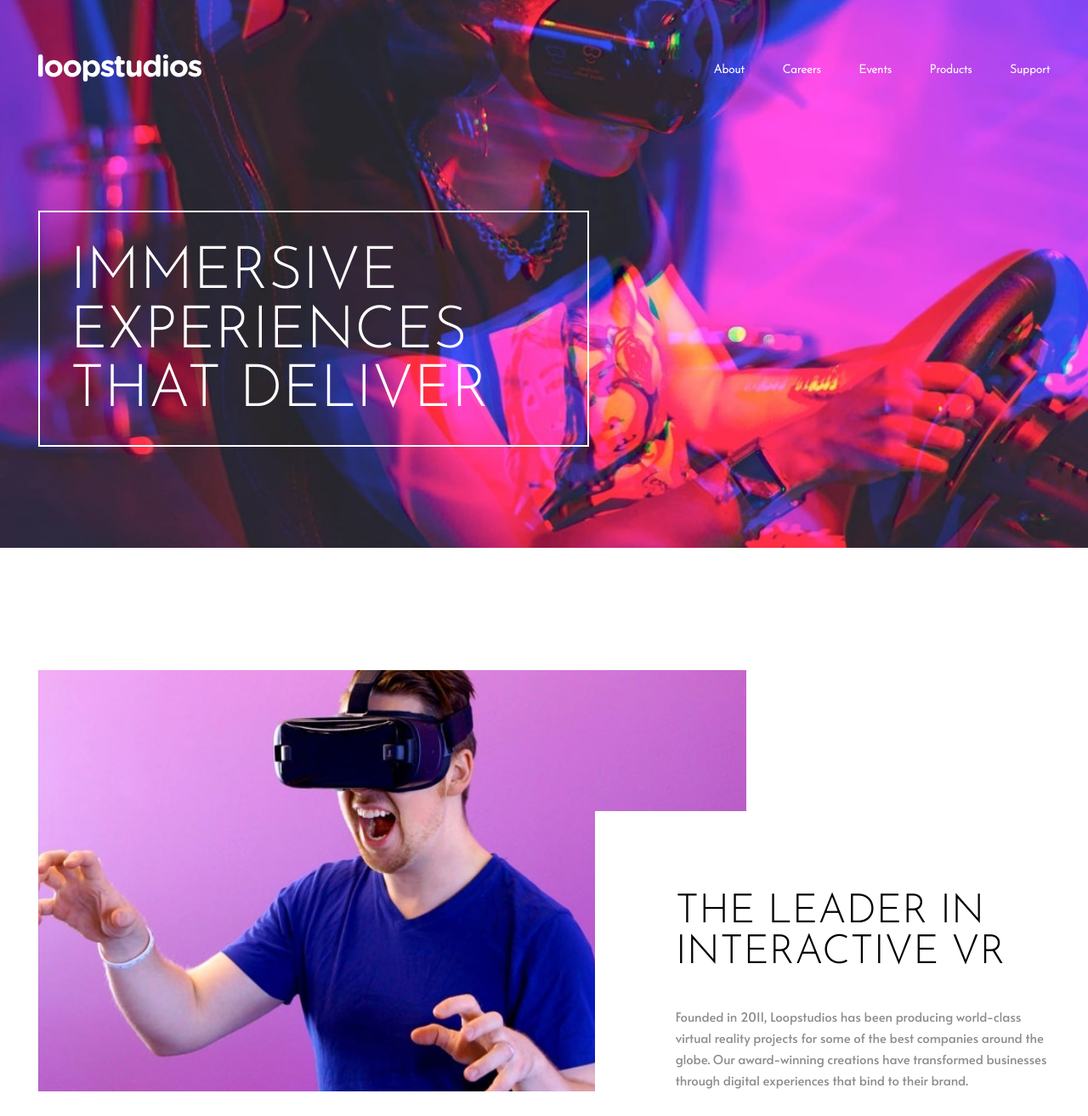
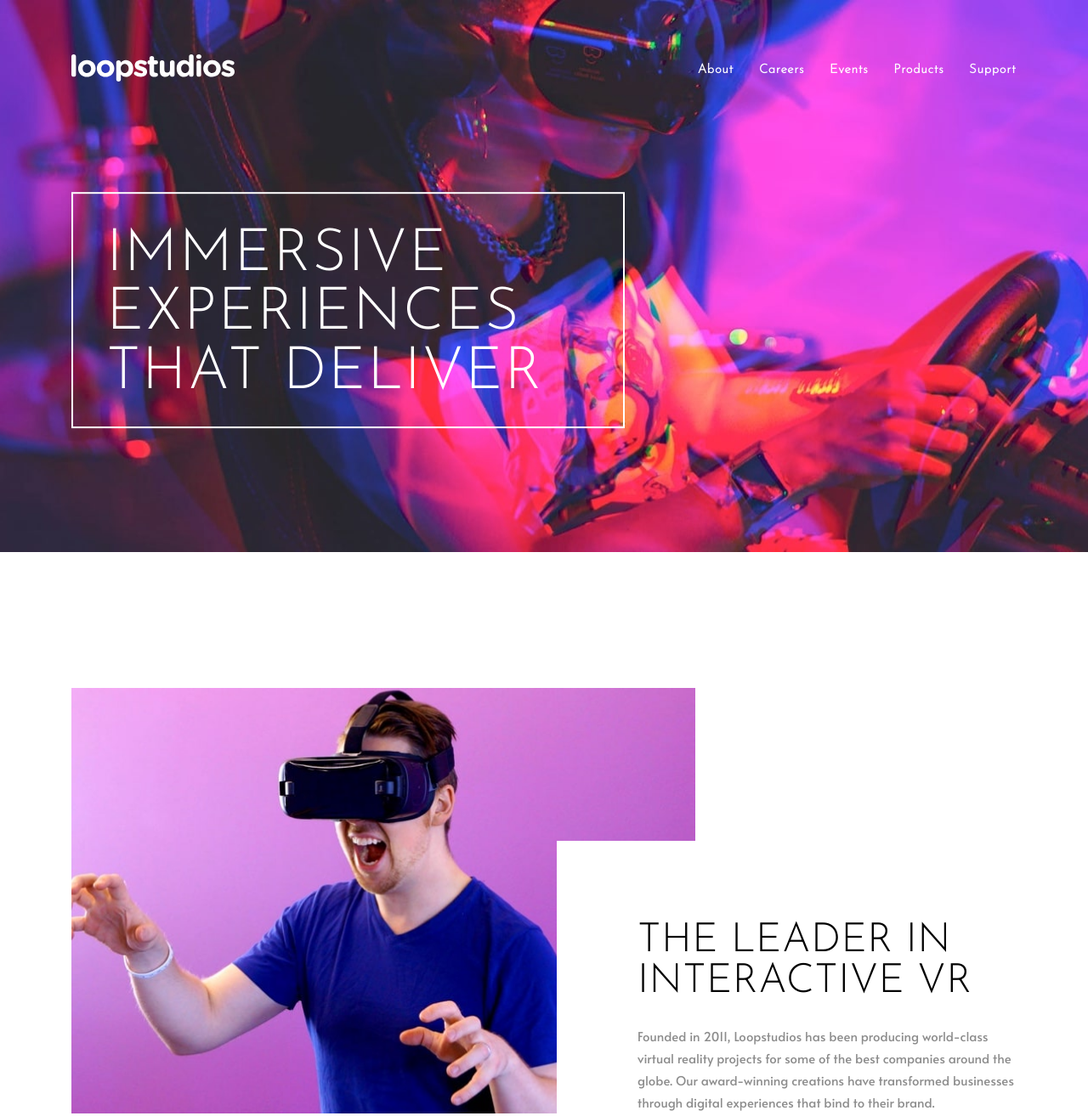
Before and after one commit to franCarre/loopstudios-landing-page, a plain HTML site: page index.html in a window 1280 px wide. Shown: the top 1314 px of the page at 85% size. Drawn offline with nearby package versions, Linux system fonts and the light colour scheme.

Commit message:
Resize elements

```diff
--- a/sass/_base.sass
+++ b/sass/_base.sass
@@ -16,7 +16,7 @@ $light: 300
 $regular: 400
 
 // Spacing
-$space-max-width: 120rem
+$space-max-width: 112rem
 
 // Design elements
 $transition: 200ms ease-in-out
--- a/sass/_typography.sass
+++ b/sass/_typography.sass
@@ -14,10 +14,12 @@ body
   @media screen and (min-width: 768px)
     font-size: 7rem
     line-height: 7rem
+    letter-spacing: 0.18rem
 
 .t-h2
   font-size: 3.2rem
-  margin-bottom: 4rem
+  margin-bottom: 2.8rem
+  letter-spacing: 0.04rem
   @media screen and (min-width: 992px)
     font-size: 4.8rem
 
@@ -31,14 +33,15 @@ body
   color: $col-dark-gray
   font-family: $font-body
   font-weight: $regular
-  line-height: 2.5rem
-  margin-top: 2rem
+  line-height: 2.6rem
+  letter-spacing: 0.01rem
 
 .t-link
   color: $col-white
-  font-size: 1.4rem
+  font-size: 1.5rem
   font-family: $font-heading
   font-weight: bold
+  letter-spacing: 0.07rem
   position: relative
   &::before
     background: $col-white
@@ -56,4 +59,5 @@ body
 .t-copyright
   color: $col-dark-gray
   font-family: $font-body
+  letter-spacing: 0.01rem
   margin-bottom: 3.2rem
--- a/sass/layout/_about.sass
+++ b/sass/layout/_about.sass
@@ -1,7 +1,7 @@
 .about
-  margin-bottom: 5rem
+  margin-bottom: 8rem
   @media screen and (min-width: 768px)
-    margin-bottom: 8rem
+    margin-bottom: 12rem
   &>.container
     display: flex
     flex-direction: column
@@ -22,8 +22,8 @@
     @media screen and (min-width: 768px)
       background-image: url(../images/desktop/image-interactive.jpg)
       margin: 0
-      height: 50rem
-      width: 70%
+      height: 50.5rem
+      width: 66%
       max-width: none
   &__content
     @media screen and (min-width: 768px)
@@ -32,6 +32,6 @@
       bottom: 0
       right: 0
       padding: 5rem 4rem 0
-      width: 54rem
+      width: 54.5rem
     @media screen and (min-width: 992px)
-      padding: 9.6rem 0 0 9.6rem
+      padding: 9.5rem 0 0 9.6rem
--- a/sass/layout/_creations.sass
+++ b/sass/layout/_creations.sass
@@ -1,5 +1,7 @@
 .creations
-  margin-bottom: 8rem
+  margin-bottom: 13rem
+  @media screen and (min-width: 768px)
+    margin-bottom: 18.7rem
   &>.container
     display: flex
     flex-direction: column
@@ -12,11 +14,12 @@
     margin: auto
     @media screen and (min-width: 768px)
       margin: 0
+      margin-bottom: 5.2rem
   &__projects
     display: grid
     grid-template-columns: 1fr
     grid-template-rows: repeat(8, 1fr)
-    gap: 2.4rem
+    gap: 3rem
     @media screen and (min-width: 576px)
       grid-template-columns: repeat(2, 1fr)
       grid-template-rows: repeat(4, 1fr)
@@ -36,8 +39,8 @@
     width: 100%
     transition: 0.5s ease
     @media screen and (min-width: 992px)
-      padding: 3.2rem
-      height: 45rem
+      padding: 3.2rem 4.2rem
+      height: 45.3rem
     &::before
       background-color: $col-white
       content: ''
--- a/sass/layout/_footer.sass
+++ b/sass/layout/_footer.sass
@@ -8,10 +8,12 @@
       text-align: left
       flex-direction: row
       justify-content: space-between
+      padding-top: 4.7rem
+      padding-bottom: 2rem
   &__nav
     &__logo
-      margin-bottom: 3.2rem
-      width: 14rem
+      margin-bottom: 2.3rem
+      width: 14.5rem
     &__list
       display: flex
       flex-direction: column
@@ -26,7 +28,7 @@
     display: flex
     justify-content: center
     margin: 5rem 0 2.5rem
-    gap: 2rem
+    gap: 1.6rem
     @media screen and (min-width: 768px)
       justify-content: flex-end
-      margin: 0 0 3.2rem
+      margin: 0 0 2.3rem
--- a/sass/layout/_header.sass
+++ b/sass/layout/_header.sass
@@ -2,8 +2,8 @@
   background-image: url(../images/mobile/image-hero.jpg)
   background-repeat: no-repeat
   background-size: cover
-  margin-bottom: 8rem
-  height: 65rem
+  margin-bottom: 9.7rem
+  height: 65.5rem
   @media screen and (min-width: 768px)
     background-image: url(../images/desktop/image-hero.jpg)
     background-position-x: center
@@ -17,11 +17,12 @@
     justify-content: start
   &__heading
     border: 2px solid white
-    padding: 2.35rem 2.25rem
+    padding: 2.35rem 2.2rem
     height: 20rem
     max-width: 32.5rem
+    transform: translateY(-2.4rem)
     @media screen and (min-width: 768px)
       padding-top: 3.8rem
-      padding-left: 3.6rem
+      padding-left: 3.9rem
       height: 28rem
-      max-width: 65.3rem
+      max-width: 65.6rem
--- a/sass/layout/_nav.sass
+++ b/sass/layout/_nav.sass
@@ -27,7 +27,7 @@
       transition: none
   &__item
     &:not(:last-of-type)
-      margin-right: 4.5rem
+      margin-right: 3rem
   &__toggle
     cursor: pointer
     display: flex
```
Also changed, not shown: css/style.css.
